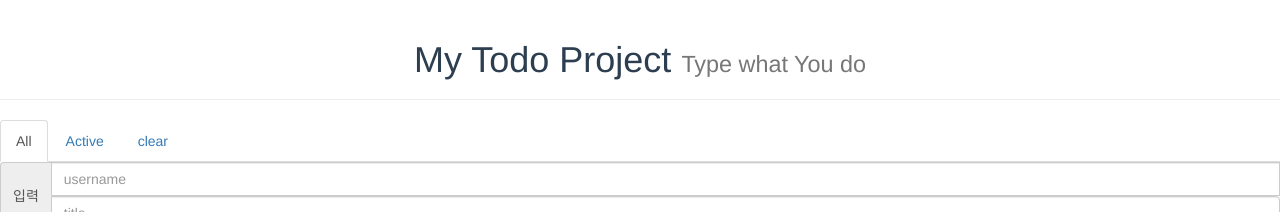
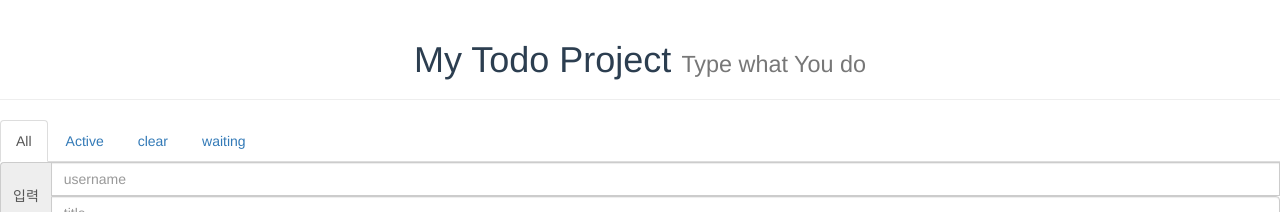
Before and after one commit to homekeeper89/myapp-vue, a Vue app: page / in a window 1280 px wide. Shown: the top 212 px of the page. Built offline with nearby package versions, Linux system fonts and the light colour scheme.

Commit message:
[new] waiting이 추가됨

```diff
--- a/src/components/Header.vue
+++ b/src/components/Header.vue
@@ -16,6 +16,9 @@
         </li>
         <li role="presentation">
           <router-link to="/clear">clear</router-link>
+        </li>
+        <li role="presentation">
+          <router-link to="/waiting">waiting</router-link>
         </li>
       </ul>
     </div>
```
